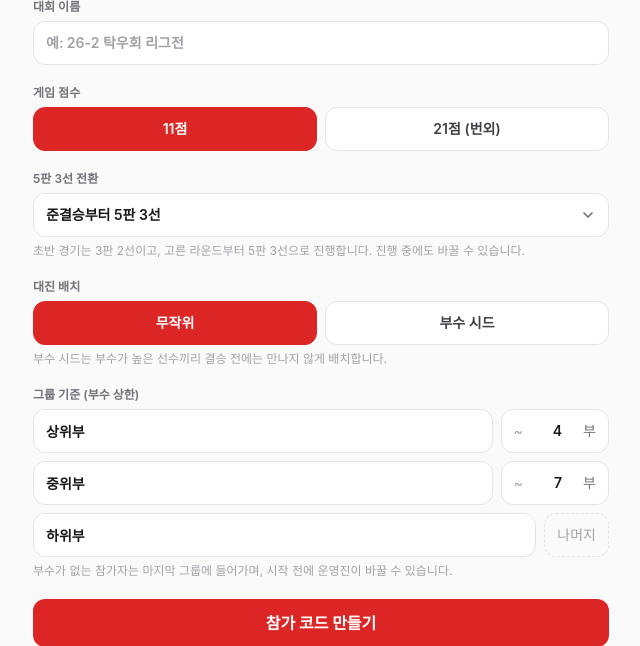
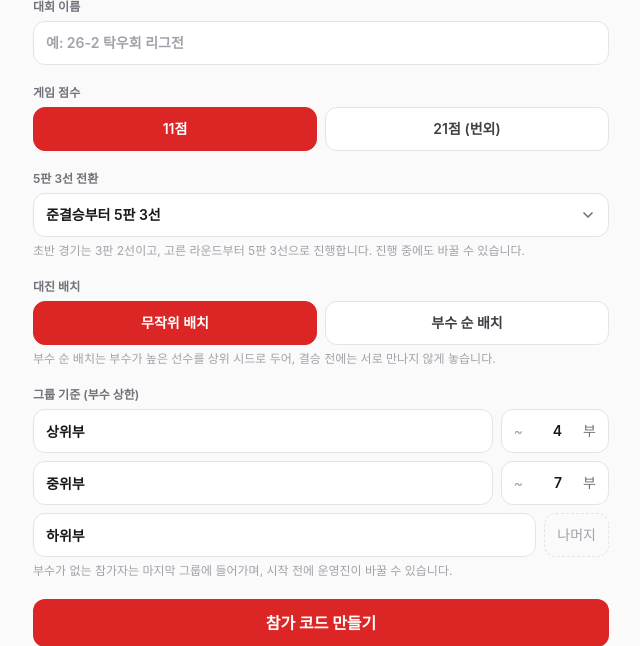
Before and after one commit to alsh02/Hanyang-University-ERICA-PingPong-Rank, a Flask app: page /league/new in a window 1280 px wide. Shown: the part 277-923 px from the top of the page, without its empty margins (319-959 px from the left). Run offline with Flask 3, Linux system fonts and the light colour scheme; some libraries are stand-ins or nearby versions; some web fonts are replaced.

Commit message:
League: Call the seeding option "부수 순 배치"
"부수 시드" read like a value from the roster sheet. Name the option
after what it does, on the create page, in the room header, on the
rebuild button and in the confirm prompt.

Co-Authored-By: Claude Fable 5.1 <noreply@anthropic.com>
Claude-Session: https://claude.ai/code/session_01GAw8LH6WakMANgaejBbUVc

```diff
--- a/league.py
+++ b/league.py
@@ -678,7 +678,7 @@ def api_create():
         raise LeagueError("5판 3선 전환 시점이 올바르지 않습니다.")
     seed = data.get("seed", "random")
     if seed not in ("random", "division"):
-        raise LeagueError("시드 방식이 올바르지 않습니다.")
+        raise LeagueError("대진 배치 방식이 올바르지 않습니다.")
     groups = _parse_groups(data.get("groups"))
 
     rows, _ = _read_all(force=True)
--- a/templates/league/new.html
+++ b/templates/league/new.html
@@ -46,10 +46,10 @@
     <div>
         <p class="mb-1.5 text-xs font-semibold text-zinc-500 dark:text-zinc-400">대진 배치</p>
         <div class="grid grid-cols-2 gap-2">
-            <button type="button" data-option="seed" data-value="random" aria-current="true" class="{{ option_class }}">무작위</button>
-            <button type="button" data-option="seed" data-value="division" class="{{ option_class }}">부수 시드</button>
+            <button type="button" data-option="seed" data-value="random" aria-current="true" class="{{ option_class }}">무작위 배치</button>
+            <button type="button" data-option="seed" data-value="division" class="{{ option_class }}">부수 순 배치</button>
         </div>
-        <p class="mt-1.5 text-xs text-zinc-400 dark:text-zinc-500">부수 시드는 부수가 높은 선수끼리 결승 전에는 만나지 않게 배치합니다.</p>
+        <p class="mt-1.5 text-xs text-zinc-400 dark:text-zinc-500">부수 순 배치는 부수가 높은 선수를 상위 시드로 두어, 결승 전에는 서로 만나지 않게 놓습니다.</p>
     </div>
 
     <div>
--- a/templates/league/room.html
+++ b/templates/league/room.html
@@ -235,7 +235,7 @@
         $('room-name').textContent = t.name;
         $('room-code').textContent = t.code;
         const fromLabel = { 2: '결승', 4: '준결승', 8: '8강', 16: '16강', 32: '32강' }[t.format.best_of_from];
-        $('room-format').textContent = `${t.format.target}점 · 3판 2선${fromLabel ? ` · ${fromLabel}부터 5판 3선` : ''} · ${t.seed === 'division' ? '부수 시드' : '무작위 배치'}`;
+        $('room-format').textContent = `${t.format.target}점 · 3판 2선${fromLabel ? ` · ${fromLabel}부터 5판 3선` : ''} · ${t.seed === 'division' ? '부수 순 배치' : '무작위 배치'}`;
         const pill = $('status-pill');
         pill.textContent = t.status_label;
         pill.className = 'mb-3 rounded-full border px-3 py-1 text-xs font-semibold ' + ({
@@ -351,7 +351,7 @@
             $('admin-tools').innerHTML = `
                 <span class="font-semibold text-zinc-500 dark:text-zinc-400">${escapeHtml(groupName(activeGroup))} 운영</span>
                 ${b && b.rounds >= 1 ? (locked ? '<span class="text-zinc-400">결과가 확정되어 대진은 고정</span>'
-                    : `${button(editMode ? '대진 수정 끝' : '대진 수정', 'data-edit', editMode ? 'primary' : 'ghost')}${button('무작위 재배치', 'data-rebuild="random"')}${button('부수 시드 재배치', 'data-rebuild="division"')}`) : ''}
+                    : `${button(editMode ? '대진 수정 끝' : '대진 수정', 'data-edit', editMode ? 'primary' : 'ghost')}${button('무작위 재배치', 'data-rebuild="random"')}${button('부수 순 재배치', 'data-rebuild="division"')}`) : ''}
                 ${b && b.rounds >= 2 ? button(b.third ? '3·4위전 취소' : '3·4위전 진행', `data-third="${b.third ? 'off' : 'on'}"`, b.third ? 'ghost' : 'primary') : '<span class="text-zinc-400">3·4위전 없음(준결승 없음)</span>'}
                 <label class="flex items-center gap-1.5 text-zinc-600 dark:text-zinc-300">5판 3선 전환
                     <select id="best-of-from" class="select-chevron select-chevron-sm h-8 rounded-lg border border-zinc-200 bg-white pl-2.5 pr-8 text-xs font-semibold text-zinc-800 dark:border-zinc-700 dark:bg-zinc-900 dark:text-zinc-200">
@@ -537,7 +537,7 @@
         if (!el) return;
         if (el.hasAttribute('data-sound')) { soundOn = !soundOn; storage.set('league_sound', soundOn ? 'on' : 'off'); renderPendingPanel(pendingReports(tournament)); if (soundOn) beep(); return; }
         if (el.hasAttribute('data-edit')) { editMode = !editMode; render(); return; }
-        if (el.dataset.rebuild) { if (confirm(`${groupName(activeGroup)} 대진표를 ${el.dataset.rebuild === 'random' ? '무작위로' : '부수 시드로'} 다시 만들까요?`)) act(`/brackets/${activeGroup}/rebuild`, { seed: el.dataset.rebuild }, '대진표를 다시 만들었습니다'); return; }
+        if (el.dataset.rebuild) { if (confirm(`${groupName(activeGroup)} 대진표를 ${el.dataset.rebuild === 'random' ? '무작위로' : '부수 순으로'} 다시 만들까요?`)) act(`/brackets/${activeGroup}/rebuild`, { seed: el.dataset.rebuild }, '대진표를 다시 만들었습니다'); return; }
         const find = (id) => Object.values(tournament.brackets).flatMap((b) => b.matches.concat(b.third ? [b.third] : [])).find((m) => m.id === id);
         if (el.dataset.third) { act('/third-place', { group: activeGroup, enabled: el.dataset.third === 'on' }, el.dataset.third === 'on' ? '3·4위전을 추가했습니다' : '3·4위전을 뺐습니다'); return; }
         if (el.dataset.group) { activeGroup = el.dataset.group; render(); }
```
Also changed, not shown: README.md.
